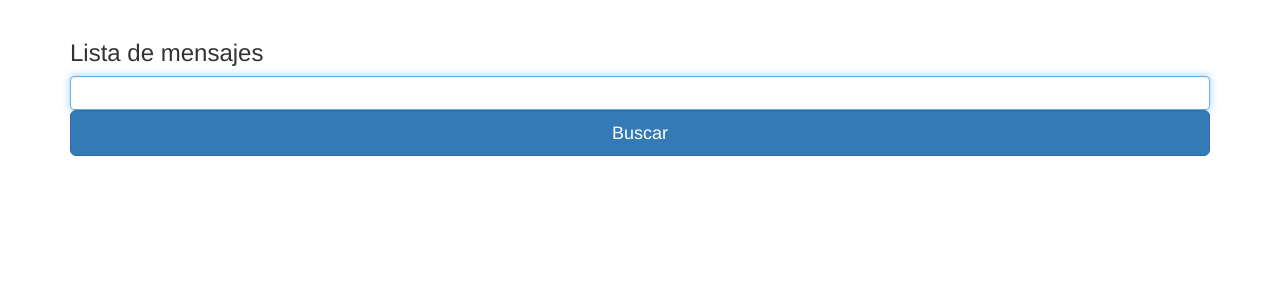
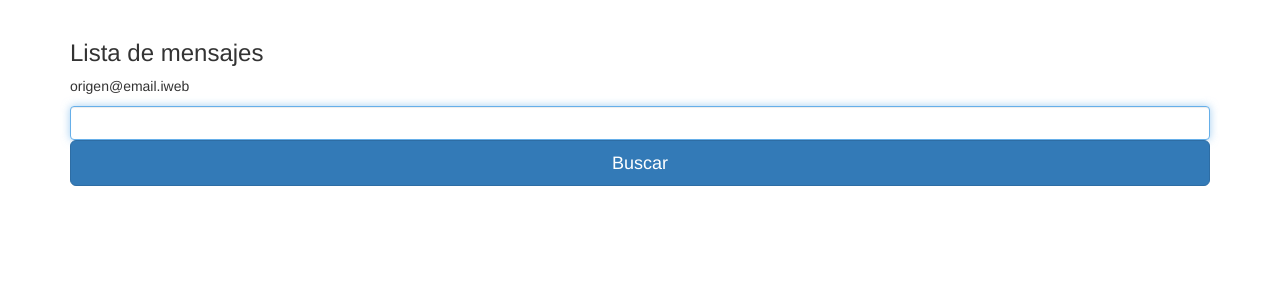
Before and after one commit to avilavt/iweb_ecamen, a Flask app: page / in a window 1280 px wide. Shown: the part 50-350 px from the top of the page. Run offline with Flask 2, Linux system fonts and the light colour scheme; some libraries are stand-ins or nearby versions.

Commit message:
Update index.html

```diff
--- a/templates/index.html
+++ b/templates/index.html
@@ -32,14 +32,14 @@
           console.log('Email: ' + profile.getEmail()); // This is null if the 'email' scope is not present.
           var req = new XMLHttpRequest();
           const urlEmail = "http://iwebexamen.appspot.com/";
-          //req.open("POST",urlEmail,true);
-          //req.setRequestHeader('Access-Control-Allow-Origin','*');
-          //var datajson = JSON.stringify({"email":profile.getEmail()});
-          //req.send(datajson);
-            var email_or = profile.getEmail();
-          document.getElementById('origenEmail').value = email_or;
-            console.log("El email es: " + email_or);
-          document.getElementById('email_origen').value = email_or;
+          req.open("POST",urlEmail,true);
+          req.setRequestHeader('Access-Control-Allow-Origin','*');
+          var datajson = JSON.stringify({"email":profile.getEmail()});
+          req.send(datajson);
+          //var email_or = profile.getEmail();
+          //document.getElementById('origenEmail').value = email_or;
+          //console.log("El email es: " + email_or);
+          //document.getElementById('email_origen').value = email_or;
         }
         </script>
 
@@ -47,8 +47,8 @@
         <form class="form-signin" action="{{url_client}}/messages" method="POST">
             <h2 class="h3 mb-3 font-weight-normal">Lista de mensajes</h2>
             <label for="origenEmail" class="sr-only">Origen</label>
-            <input type="hidden" id="origen" name="origen" value="">
-            <p id="email_origen"></p>
+            <input type="hidden" id="origen" name="origen" value="{{origen}}">
+            <p id="email_origen">{{origen}}</p>
             <label for="destinoEmail" class="sr-only">Destino</label>
             <input type="email" id="destinoEmail" name="destino" class="form-control" placeholder="" required autofocus>
             <button class="btn btn-lg btn-primary btn-block" type="submit">Buscar</button>
```
